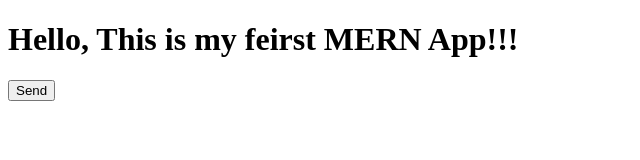
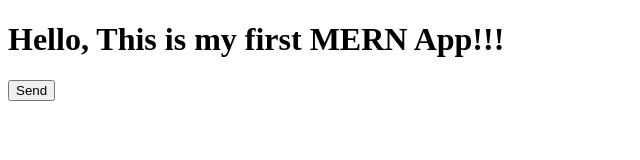
Before and after one commit to ajc97488-ux/Alvarez, a plain HTML site: page index.html in a window 1280 px wide. Shown: the whole page, without its empty margins (0-640 px from the left). Drawn offline with Linux system fonts and the light colour scheme.

Commit message:
Update index.html

```diff
--- a/index.html
+++ b/index.html
@@ -6,7 +6,7 @@
     <title>Document</title>
 </head>
 <body>
-    <h1>Hello, This is my feirst MERN App!!!</h1>
+    <h1>Hello, This is my first MERN App!!!</h1>
     <button id="button"> Send </button>
 </body>
 </html>
```
